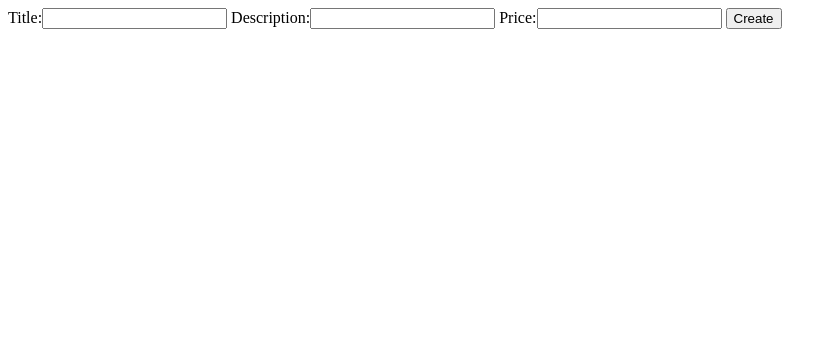
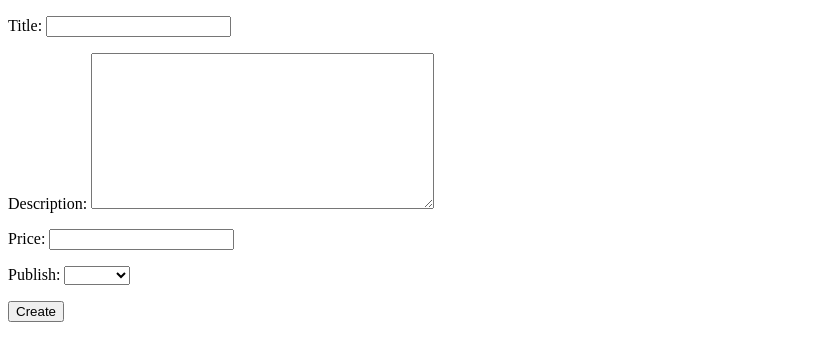
Before and after one commit to rrgmax/digital_marketplace, a Django app: page /create/ in a window 1280 px wide. Shown: the top 361 px of the page, without its empty margins (0-837 px from the left). Run offline with Django 3.2, Linux system fonts and the light colour scheme.

Commit message:
Set widget and PUBLISH_CHOICES into forms.py

```diff
--- a/src/products/forms.py
+++ b/src/products/forms.py
@@ -1,9 +1,17 @@
 from django import forms
+
+PUBLISH_CHOICES = {
+    ('', ""),
+    ('publish', "Publish"),
+    ('draft', "Draft"),
+}
 
 class ProductAddForm(forms.Form):
     title = forms.CharField()
-    description = forms.CharField()
+    description = forms.CharField(widget=forms.Textarea)
     price = forms.DecimalField()
+    publish = forms.ChoiceField(choices=PUBLISH_CHOICES, required=False)
+    #publish = forms.ChoiceField(widget=forms.RadioSelect, choices=PUBLISH_CHOICES, required=False)
 
     def clean_price(self):
         price = self.cleaned_data.get("price")
--- a/src/templates/create_view.html
+++ b/src/templates/create_view.html
@@ -4,7 +4,7 @@
 
 <form method="POST" action="">
     {% csrf_token %}
-{{ form }}
+{{ form.as_p }}
 <input type="submit" value="Create" />
 </form>
 {%  endblock %}
```
